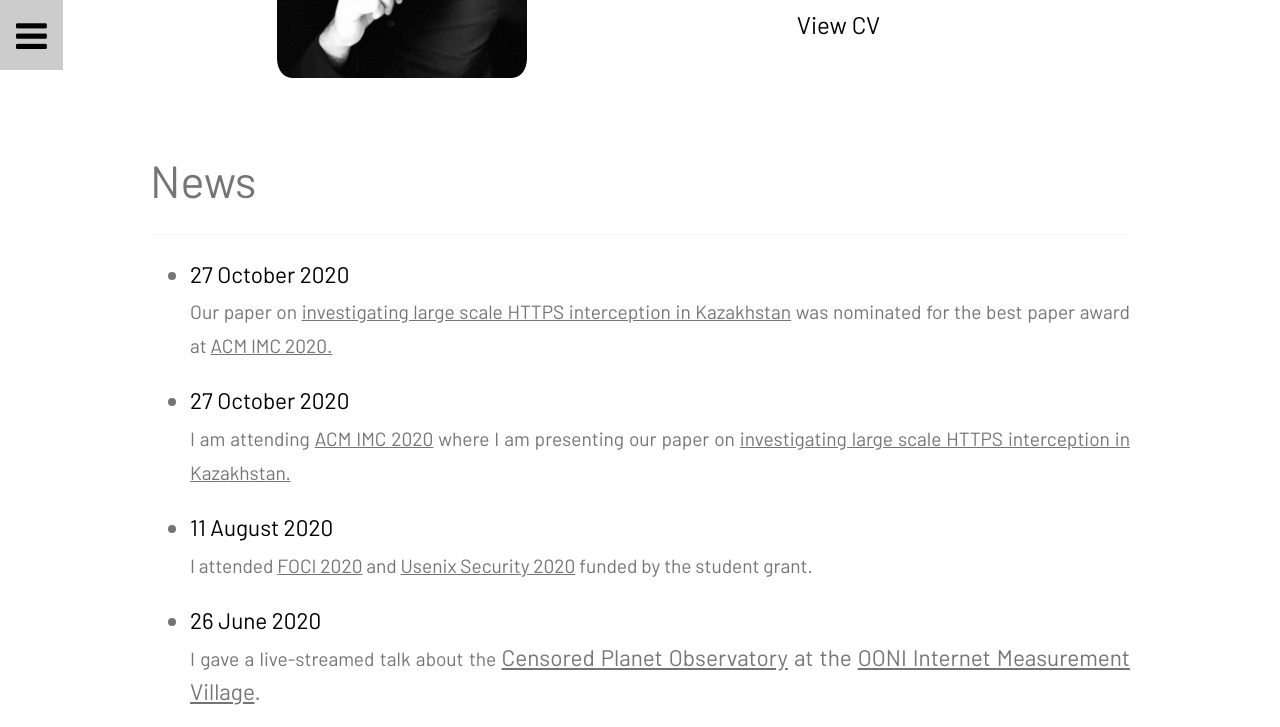
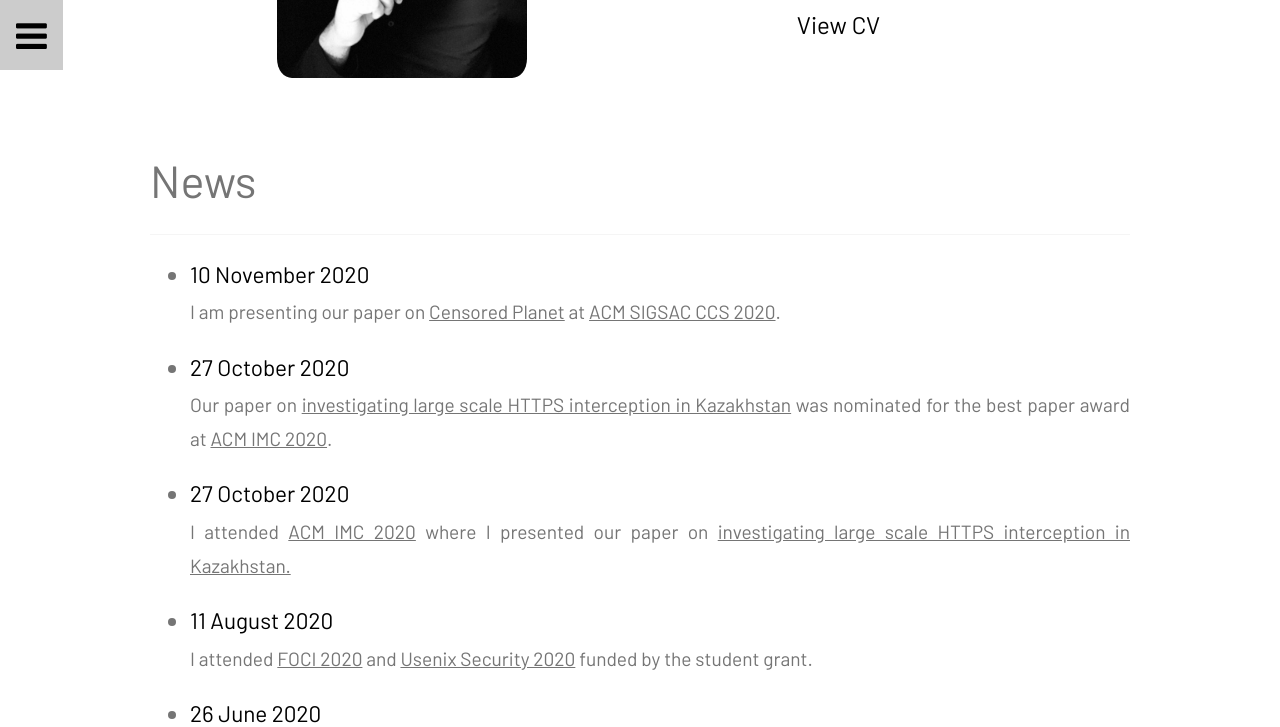
Before and after one commit to ramakrishnansr/ramakrishnansr.github.io, a Jekyll site: the page built from news.html, in a window 1280 px wide and 900 px high, scrolled down 427 px, cut to the strip 0-727 px from the top of the window. Built offline with Jekyll 4.4.1, drawn with Linux system fonts in a browser that asks for light colours; nearby versions of some CDN libraries.

Commit message:
Adding Censored Planet paper and minor changes

```diff
--- a/_data/news.yml
+++ b/_data/news.yml
@@ -1,11 +1,14 @@
+- key:  news14
+  date: 10 November 2020
+  description: 'I am presenting our paper on <a href="assets/censoredplanet.pdf" target="_blank">Censored Planet</a> at <a href="https://www.sigsac.org/ccs/CCS2020/index.html" target="_blank">ACM SIGSAC CCS 2020</a>.'
+  home: 'true'
 - key:  news13
   date: 27 October 2020
-  description: 'Our paper on <a href="assets/Kazakhstan.pdf" target="_blank">investigating large scale HTTPS interception in Kazakhstan</a> was nominated for the best paper award at <a href="https://conferences.sigcomm.org/imc/2020/#" target="_blank">ACM IMC 2020.</a>'
+  description: 'Our paper on <a href="assets/Kazakhstan.pdf" target="_blank">investigating large scale HTTPS interception in Kazakhstan</a> was nominated for the best paper award at <a href="https://conferences.sigcomm.org/imc/2020/#" target="_blank">ACM IMC 2020</a>.'
   home: 'true'
 - key:  news12
   date: 27 October 2020
-  description: 'I am attending <a href="https://conferences.sigcomm.org/imc/2020/#" target="_blank">ACM IMC 2020</a> where I am presenting our paper on <a href="assets/Kazakhstan.pdf" target="_blank">investigating large scale HTTPS interception in Kazakhstan.</a>'
-
+  description: 'I attended <a href="https://conferences.sigcomm.org/imc/2020/#" target="_blank">ACM IMC 2020</a> where I presented our paper on <a href="assets/Kazakhstan.pdf" target="_blank">investigating large scale HTTPS interception in Kazakhstan.</a>'
 - key:  news11
   date: 11 August 2020
   description: 'I attended <a href="https://www.usenix.org/conference/foci20" target="_blank">FOCI 2020</a> and <a href="https://www.usenix.org/conference/usenixsecurity20/" target="_blank">Usenix Security 2020<a> funded by the student grant.'
@@ -17,7 +20,6 @@
 - key:  news9
   date: 24 June 2020
   description: 'I became a PhD candidate! 🎉'
-  home: 'true'
 - key:  news8
   date: 24 February 2020
   description: 'My first first-author <a href="https://www.censoredplanet.org/assets/filtermap.pdf" target="_blank">research paper</a> studying the proliferation of network censorship filters in the world. 🎉'
--- a/index.html
+++ b/index.html
@@ -9,7 +9,7 @@ layout: default
     <h2 class="w3-text-grey">About Me</h2>
 
     <hr class="w3-opacity">
-    <p> I am currently a second year PhD candidate at the University of Michigan <a href = "https://www.cse.umich.edu/" target="_blank" title="Go to the UMich page">Computer Science and Engineering</a> department, where I am advised by <a href="https://ensa.fi/" target="_blank"title="Go to the UMich page">Prof. Roya Ensafi</a>. I am a member of the <a href="https://www.censoredplanet.org" target="_blank" title="Go to the CensoredPlanet page">Censored Planet Lab</a>, where I work on improving security and privacy in the Internet. My current research involves measuring Internet censorship and network interference at global scale. My work also involves understanding and analyzing the technologies that enable censorship and surveillence. I lead work on the <a href="https://www.censoredplanet.org/observatory" target="_blank" title="Go to the CensoredPlanet Observatory">Censored Planet Observatory</a>, which is a platform for measuring various types of network interference continously around the world.  </p>
+    <p> I am currently a third year PhD candidate at the University of Michigan <a href = "https://www.cse.umich.edu/" target="_blank" title="Go to the UMich page">Computer Science and Engineering</a> department, where I am advised by <a href="https://ensa.fi/" target="_blank"title="Go to the UMich page">Prof. Roya Ensafi</a>. I am a member of the <a href="https://www.censoredplanet.org" target="_blank" title="Go to the CensoredPlanet page">Censored Planet Lab</a>, where I work on improving security and privacy in the Internet. My current research involves measuring Internet censorship and network interference at global scale. My work also involves understanding and analyzing the technologies that enable censorship and surveillence. I lead work on the <a href="https://www.censoredplanet.org/observatory" target="_blank" title="Go to the CensoredPlanet Observatory">Censored Planet Observatory</a>, which is a platform for measuring various types of network interference continously around the world.  </p>
 
 
   <!-- End About Section -->
```
Also changed, not shown: _publications/2020-02-02-measuring-deployment-network-censorship-filters-global-scale.md (+1 -1 lines), _publications/2020-10-01-large-scale-https-interception-kazakhstan.md (+2 -2 lines), _publications/2020-11-01-censored-panet-internet-longitudinal-censorship-observatory.md (added, +25 -0 lines), _publications/2020-11-01-censored-planet-internet-wide-longitudinal-censorship-observatory.md (deleted, +0 -20 lines), 2 other files.
